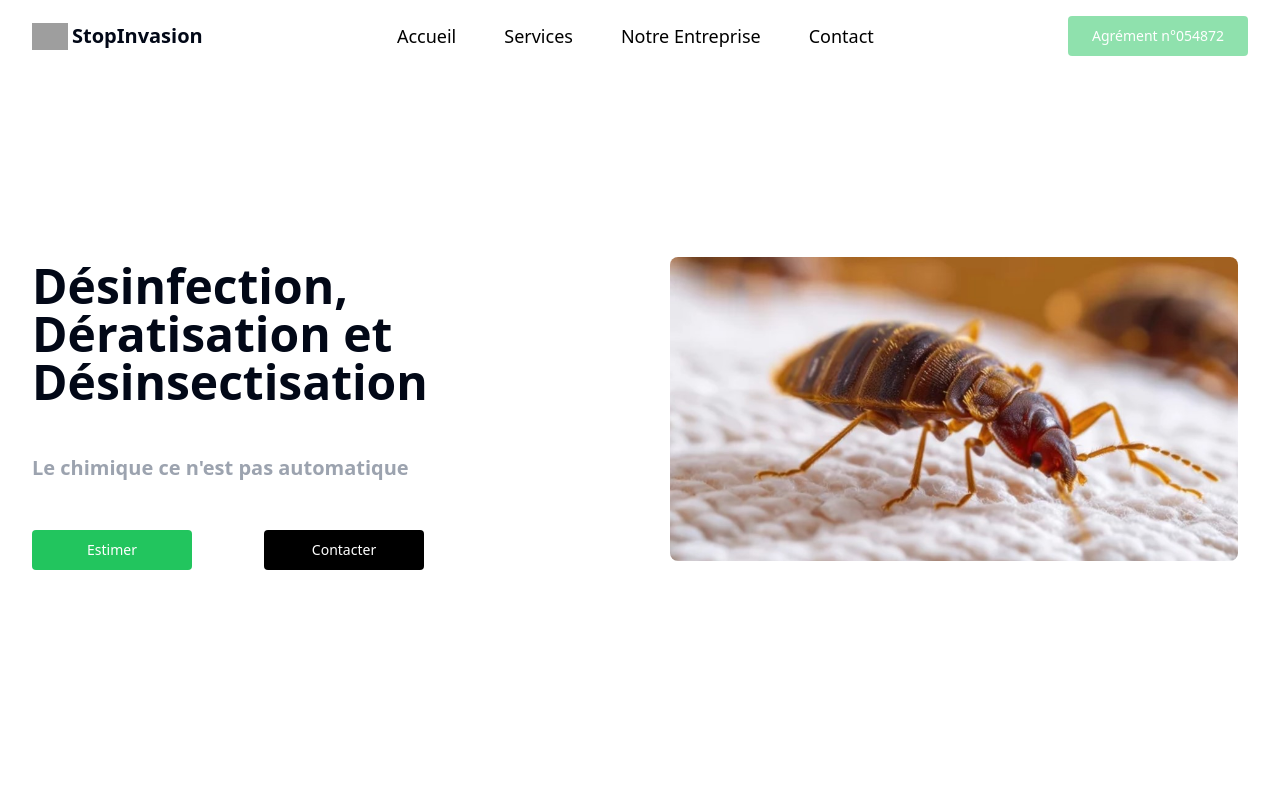
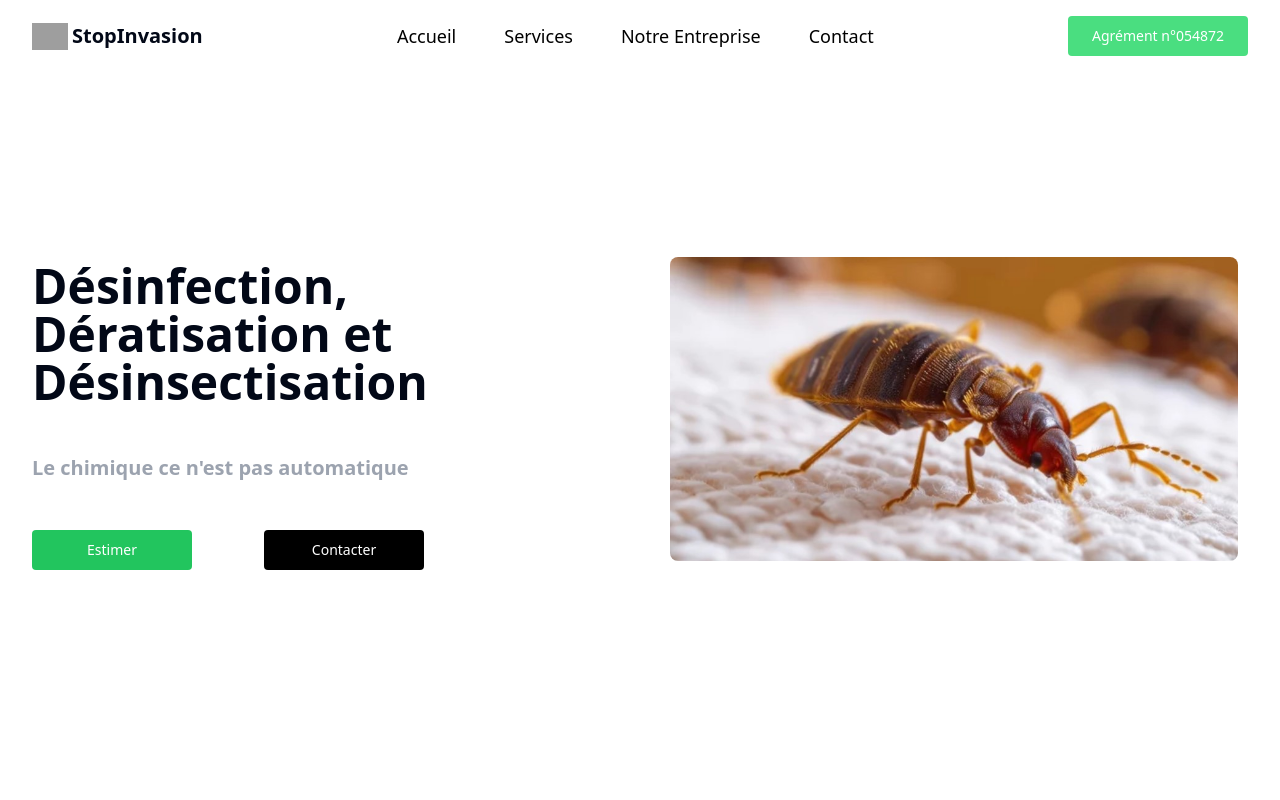
Before and after one commit to FaridAmimri/stopinvasion, a React (Vite) app: page / in a window 1280 px wide. Shown: the top 800 px of the page. Built offline with nearby package versions, Linux system fonts and the light colour scheme; grey boxes are pictures that could not be loaded.

Commit message:
Update color

```diff
--- a/src/components/Header.tsx
+++ b/src/components/Header.tsx
@@ -61,7 +61,7 @@ const Header = () => {
 
       {/* Agreement */}
       <div className='hidden md:flex '>
-        <Button disabled className='bg-green-500 rounded p-2 px-6 text-white'>
+        <Button className='bg-green-400 rounded p-2 px-6 text-white'>
           Agrément n°054872
         </Button>
       </div>
```
